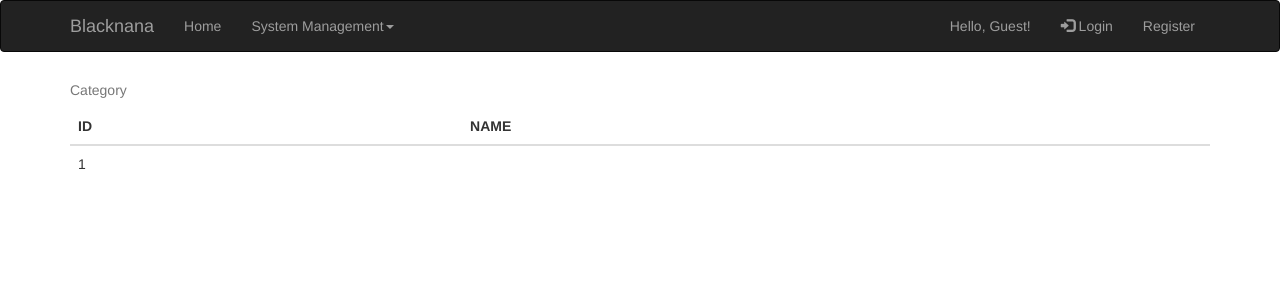
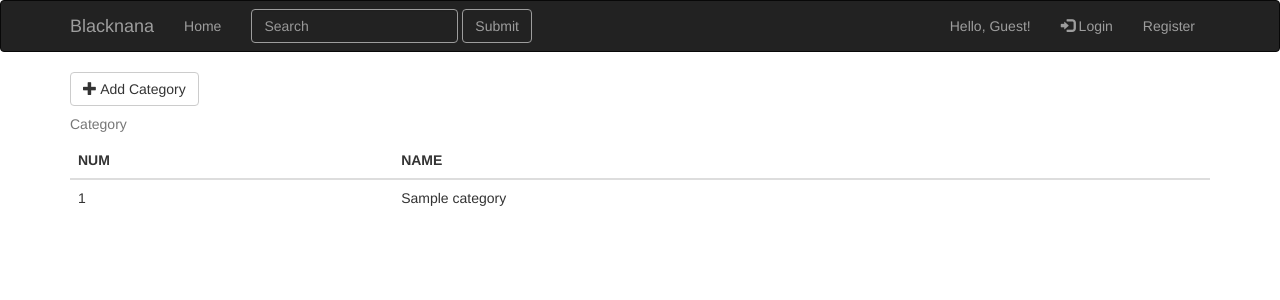
Before and after one commit to BlacknanaX/CMT120-CW2-FlaskWebApplication, a Flask app: page /category in a window 1280 px wide. Shown: the top 300 px of the page. Run offline with Flask 2, Linux system fonts and the light colour scheme; tables that the repository leaves empty hold one stand-in row (values such as "Sample post"); some libraries are stand-ins or nearby versions.

Commit message:
1. add markdown and pagedown 2. add search functionality on navbar, modify css 3. add category maintaining functionality

```diff
--- a/blog/__init__.py
+++ b/blog/__init__.py
@@ -3,6 +3,7 @@ from flask_bootstrap import Bootstrap
 from flask_moment import Moment
 from flask_sqlalchemy import SQLAlchemy
 from flask_login import LoginManager
+from flask_pagedown import PageDown
 
 from config import config
 
@@ -11,6 +12,7 @@ moment = Moment()
 db = SQLAlchemy()
 login_manager = LoginManager()
 login_manager.login_view = 'main.login'
+pagedown = PageDown()
 
 
 def create_app(config_name):
@@ -22,6 +24,7 @@ def create_app(config_name):
     moment.init_app(app)
     db.init_app(app)
     login_manager.init_app(app)
+    pagedown.init_app(app)
 
     from .main import main as main_blueprint
     app.register_blueprint(main_blueprint)
--- a/blog/main/forms.py
+++ b/blog/main/forms.py
@@ -1,7 +1,8 @@
 from flask_wtf import FlaskForm
-from wtforms import StringField, PasswordField, SubmitField, BooleanField, TextAreaField, SelectMultipleField
+from wtforms import StringField, PasswordField, SubmitField, BooleanField, TextAreaField, SelectMultipleField, RadioField
 from wtforms import ValidationError
 from wtforms.validators import DataRequired, Email, Length, Regexp, EqualTo
+from flask_pagedown.fields import PageDownField
 from ..models import User, Category
 
 
@@ -43,8 +44,11 @@ class CategoryForm(FlaskForm):
 
 
 class PostForm(FlaskForm):
+    # category_info_list = Category.query.all()
+    # choices = [(category_info.id, category_info.name) for category_info in category_info_list]
+
     title = StringField('Title', validators=[DataRequired()])
-    category = SelectMultipleField('Category', validators=[DataRequired()], choices=[1, 2, 3, 4, 5])  # , choice=PostType.query.filter().all())
+    category = SelectMultipleField('Category', validators=[DataRequired()])  # , choice=PostType.query.filter().all())
     abstract = TextAreaField('Abstract', validators=[DataRequired(), Length(1, 55)])
-    body = TextAreaField('Body', validators=[DataRequired()])
+    body = PageDownField('Body', validators=[DataRequired()])
     submit = SubmitField('Submit')
--- a/blog/main/routes.py
+++ b/blog/main/routes.py
@@ -12,6 +12,11 @@ import uuid
 def home():
     posts = Post.query.order_by(Post.timestamp.desc()).all()
     return render_template('home.html', posts=posts)
+
+
+@main.route('/search')
+def search():
+    return None
 
 
 @main.route('/secret')
@@ -88,14 +93,9 @@ def manage_role():
     return render_template('management/manageRole.html')
 
 
-@main.route('/category')
+@main.route('/category', methods=['GET', 'POST'])
 def category():
     categories = Category.query.filter().all()
-    return render_template('management/category.html', categories=categories)
-
-
-@main.route('/addCategory')
-def manage_category():
     form = CategoryForm()
     if form.validate_on_submit():
         category = Category(id=str(uuid.uuid1()).replace('-', ''),
@@ -107,16 +107,38 @@ def manage_category():
             flash('Add category fail')
         flash('Successful')
         return redirect(url_for('main.category'))
-    return render_template('management/manageCategory.html')
+    return render_template('management/category.html', categories=categories, form=form)
+
+
+# @main.route('/addCategory')
+# def manage_category():
+#     form = CategoryForm()
+#     if form.validate_on_submit():
+#         category = Category(id=str(uuid.uuid1()).replace('-', ''),
+#                             name=form.name.data)
+#         try:
+#             db.session.add(category)
+#             db.session.commit()
+#         except ValueError:
+#             flash('Add category fail')
+#         flash('Successful')
+#         return redirect(url_for('main.category'))
+#     # return render_template('management/addCategory.html', form=form)
+#     # return redirect(url_for('main.category'))
+#     return None
 
 
 @main.route('/submit_post')
 def submit_post():
     form = PostForm()
+    category_info_list = Category.query.all()
+    if len(category_info_list) != 0:
+        choicelist = [(category_info.id, category_info.name) for category_info in category_info_list]
+        form.category.choices = choicelist
     if form.validate_on_submit():
         post = Post(id=str(uuid.uuid1()).replace('-', ''),
                     title=form.title.data,
-                    type=form.category.data,
+                    category=form.category.data,
                     abstract=form.abstract.data,
                     body=form.body.data,
                     author=current_user._get_current_object())
@@ -130,6 +152,11 @@ def submit_post():
     return render_template('management/submitPost.html', form=form)
 
 
+@main.route('/post/<id>')
+def post(id):
+    post = Post.query.get_or_404(id)
+    return render_template('post.html', post=post)
+
 # @main.route('/comment', method=['GET', 'POST'])
 # def comment():
 #     return None
--- a/blog/static/css/style.css
+++ b/blog/static/css/style.css
@@ -7,3 +7,30 @@
 msg {
     display: block;
 }
+
+.search {
+    color: #9d9d9d;
+    background-color: #222;
+    border-color: #9d9d9d;
+}
+
+.search-btn:hover {
+    color: #fff;
+    background-color: #333;
+    border-color: #9d9d9d;
+}
+.search-btn.focus, .search-btn:focus{
+    color: #fff;
+    background-color: #333;
+    border-color: #9d9d9d;
+    text-decoration: unset;
+}
+.search-btn:active:focus, .search-btn:active:hover{
+    color: #fff;
+    background-color: #333;
+    border-color: #9d9d9d;
+    /*text-decoration: unset;*/
+}
+/*#form-submit {*/
+/*    display: none;*/
+/*}*/
--- a/blog/templates/base/header.html
+++ b/blog/templates/base/header.html
@@ -11,7 +11,7 @@
         <div class="navbar-collapse collapse">
             <ul class="nav navbar-nav">
                 <li><a href="/" id="home">Home</a></li>
-                {% if current_user.is_admin %}
+                {% if current_user.role_id == 1 %}
                     <li class="dropdown">
                         <a class="dropdown-toggle" data-toggle="dropdown" href="#">
                             System Management<span class="caret"></span>
@@ -40,6 +40,21 @@
                     <li><a href="/register" id="register"><span> Register</span></a></li>
                 {% endif %}
             </ul>
+            <form class="navbar-form navbar-left">
+                <div class="form-group">
+                    <input type="text" class="form-control search" placeholder="Search" id="search">
+                </div>
+                <button type="button" class="btn btn-default search search-btn" onclick="Search($('#search').val())">
+                    <a id="forSearch" href="#"></a>Submit</button>
+            </form>
         </div>
     </div>
 </nav>
+
+{% block scripts %}
+    <script type="text/javascript">
+        function Search(val) {
+            $('#forSearch').attr('href','{{ url_for('main.search', data=val) }}');
+        }
+    </script>
+{% endblock scripts %}
--- a/blog/templates/home.html
+++ b/blog/templates/home.html
@@ -19,7 +19,7 @@
             {% for post in posts %}
                 <li class="post">
                     <h3 class="post_title">
-                        <a href="{{ url_for('main.post', post_id=post.id) }}">{{ post.post.title }}</a>
+                        <a href="{{ url_for('main.post', id=post.id) }}">{{ post.post.title }}</a>
                     </h3>
                     <div class="post-date">{{ moment(post.timestamp).fromNow() }}</div>
                     <div class="post-author">{{ post.author.username }}</div>
--- a/blog/templates/management/category.html
+++ b/blog/templates/management/category.html
@@ -1,11 +1,13 @@
 {% extends "bootstrap/base.html" %}
+
+{% import 'bootstrap/wtf.html' as wtf %}
 
 {% block title %}Category{% endblock %}
 
-{#{% block head %}#}
-{#    {{ super() }}#}
-{#    <link href='{{ url_for("static", filename="css/style.css") }}' rel="stylesheet">#}
-{#{% endblock %}#}
+{% block head %}
+    {{ super() }}
+    <link href='{{ url_for("static", filename="css/style.css") }}' rel="stylesheet">
+{% endblock %}
 
 {% block navbar %}
     <header id="top_navig_bar">
@@ -15,20 +17,56 @@
 
 {% block content %}
     <div class="container">
+        <button type="button" class="btn btn-default" data-toggle="modal" data-target="#addCategory">
+            {#            <a href="{{ url_for('main.addCategory') }}">#}
+            <span class="glyphicon glyphicon-plus"></span>
+            {#            </a>#}
+            Add Category
+        </button>
+        {#  Modal  #}
+        <div class="modal fade" id="addCategory" tabindex="-1" role="dialog" aria-labelledby="addCategory"
+             aria-hidden="true">
+            <div class="modal-dialog">
+                <div class="modal-content">
+                    <header class="modal-header">
+                        <button type="button" class="close" data-dismiss="modal" aria-hidden="true">&times;</button>
+                        <h4 class="modal-title">Add Category</h4>
+                    </header>
+                    <div class="modal-body">
+                        <form class="form-horizontal" role="form" method="post">
+                            {{ form.hidden_tag() }}
+                            <div class="form-group">
+                                {{ form.name.label }}
+                                {{ form.name(class='form-control') }}
+                            </div>
+                            <div class="form-group">
+                                {{ form.submit(id='form-submit') }}
+                            </div>
+                        </form>
+                    </div>
+                    <div class="modal-footer">
+                        <button type="button" class="btn btn-default" data-dismiss="modal">Cancel</button>
+                        <button type="button" class="btn bg-primary" id="submit">Submit</button>
+                    </div>
+                </div>
+            </div>
+
+        </div>
+        {#  Table  #}
         <div class="table-responsive">
             <table class="table">
                 <caption>Category</caption>
                 <thead>
                 <tr>
-                    <th>ID</th>
+                    <th>NUM</th>
                     <th>NAME</th>
                 </tr>
                 </thead>
                 <tbody>
                 {% for category in categories %}
                     <tr>
-                        <td>{{ category.id }}</td>
-                        <td>{{ category.rolename }}</td>
+                        <td>{{ categories.index(category) + 1 }}</td>
+                        <td>{{ category.name }}</td>
                     </tr>
                 {% endfor %}
                 </tbody>
@@ -40,3 +78,12 @@
 {% block footer %}
     {% include 'base/footer.html' %}
 {% endblock footer %}
+
+{% block scripts %}
+    {{ super() }}
+    <script type="text/javascript">
+        $('#submit').click(function () {
+            $('#form-submit').trigger("click");
+        });
+    </script>
+{% endblock scripts %}
--- a/blog/templates/management/role.html
+++ b/blog/templates/management/role.html
@@ -20,14 +20,14 @@
                 <caption>Role</caption>
                 <thead>
                 <tr>
-                    <th>ID</th>
+                    <th>NUM</th>
                     <th>NAME</th>
                 </tr>
                 </thead>
                 <tbody>
                 {% for role in roles %}
                     <tr>
-                        <td>{{ role.id }}</td>
+                        <td>{{ roles.index(role) + 1 }}</td>
                         <td>{{ role.rolename }}</td>
                     </tr>
                 {% endfor %}
```
Also changed, not shown: blog/models.py (+25 -11 lines), blog/templates/management/manageCategory.html (deleted, +0 -10 lines), blog/templates/management/manageRole.html (deleted, +0 -10 lines), blog/templates/management/submitPost.html (+14 -0 lines), blog/templates/post.html (added, +31 -0 lines).
